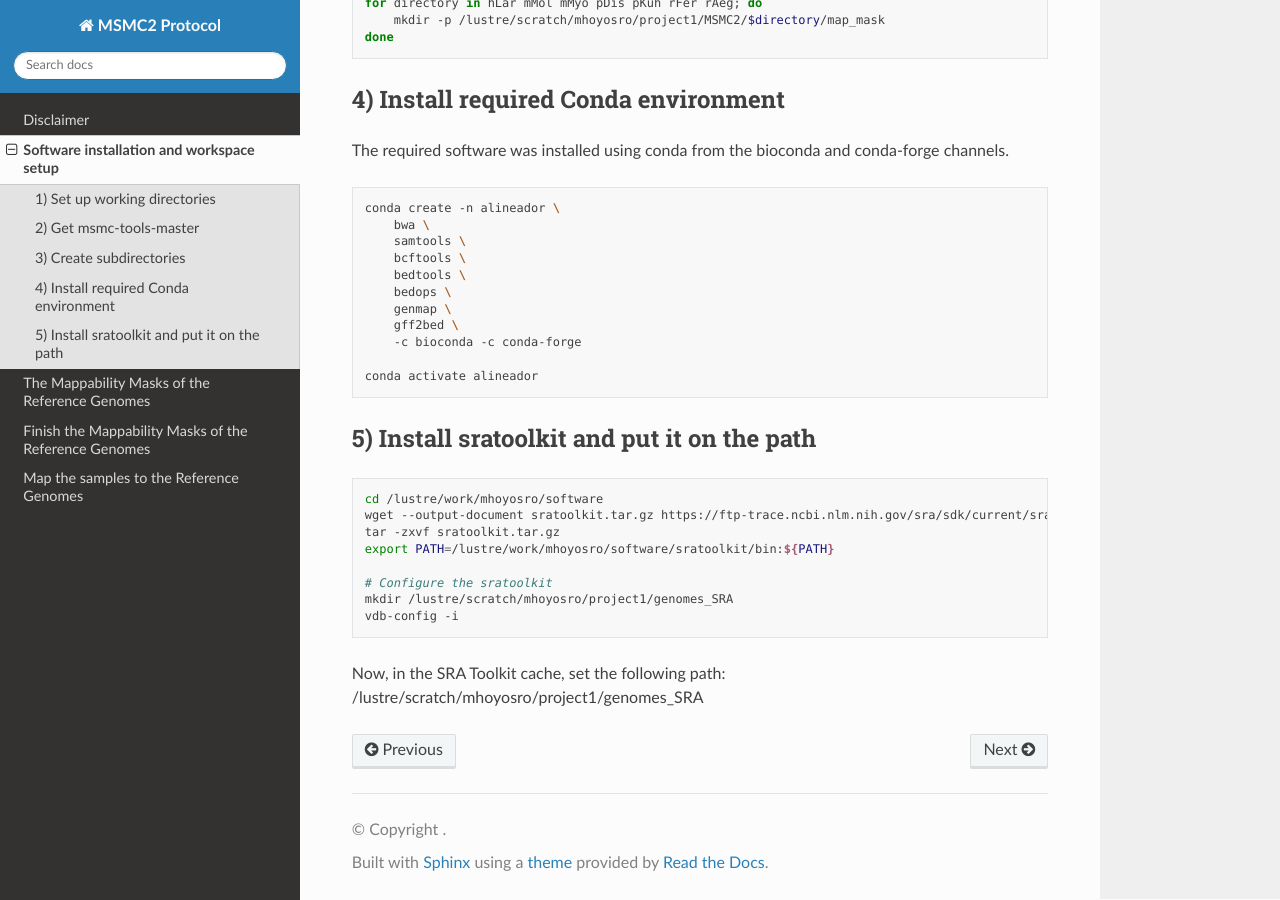
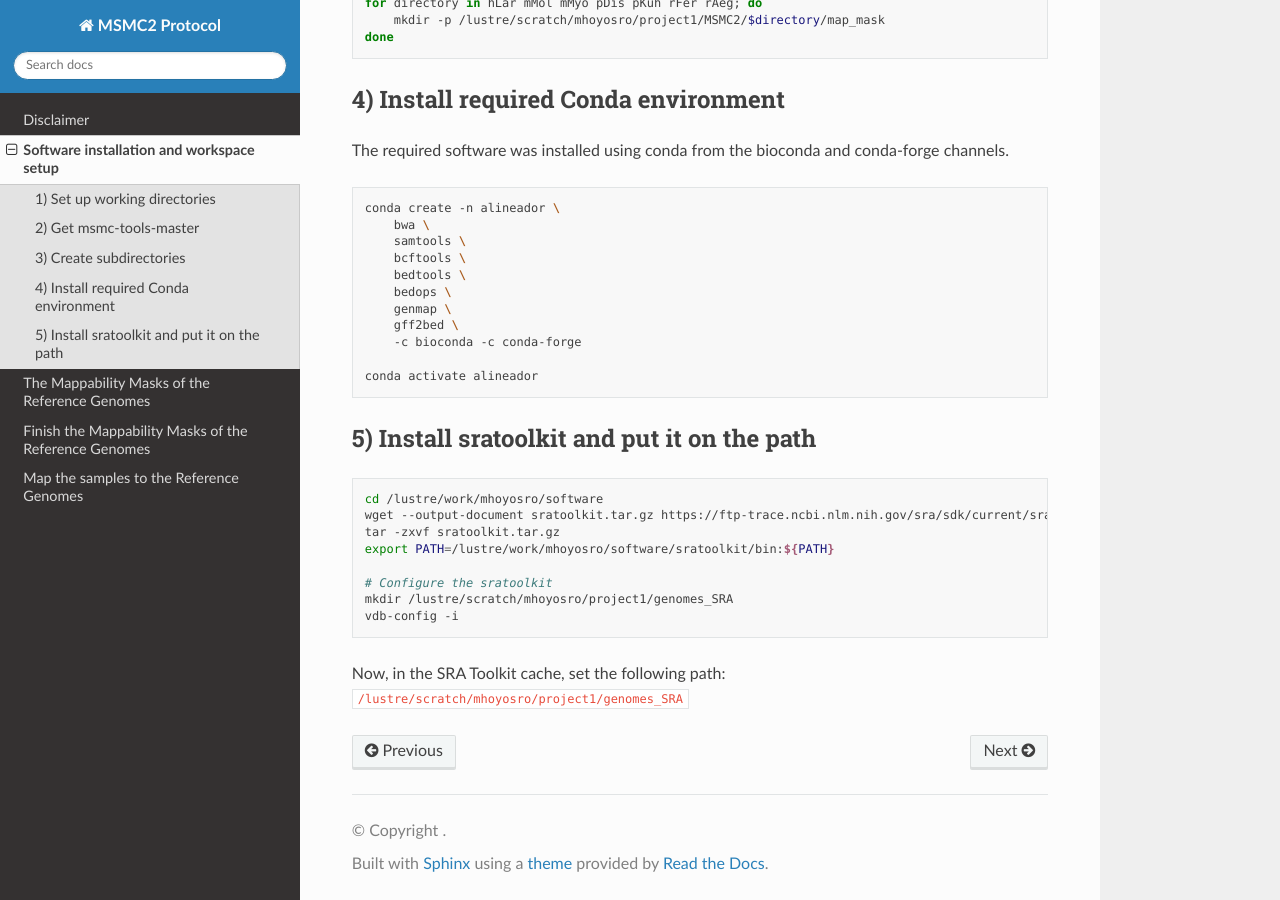
Before and after one commit to hoyosmanuel/MSMC2-Protocol, a Sphinx documentation site: the page built from docs/source/01_Required_Softs.rst, in a window 1280 px wide and 900 px high, scrolled down 647 px. Built offline with Sphinx 7.4.7 and the Read the Docs theme 3.1.0, drawn with Linux system fonts in a browser that asks for light colours.

```diff
--- a/docs/source/01_Required_Softs.rst
+++ b/docs/source/01_Required_Softs.rst
@@ -71,4 +71,4 @@ The required software was installed using conda from the bioconda and conda-forg
    # Configure the sratoolkit
    mkdir /lustre/scratch/mhoyosro/project1/genomes_SRA
    vdb-config -i
-Now, in the SRA Toolkit cache, set the following path: /lustre/scratch/mhoyosro/project1/genomes_SRA
+Now, in the SRA Toolkit cache, set the following path: ``/lustre/scratch/mhoyosro/project1/genomes_SRA``
```
